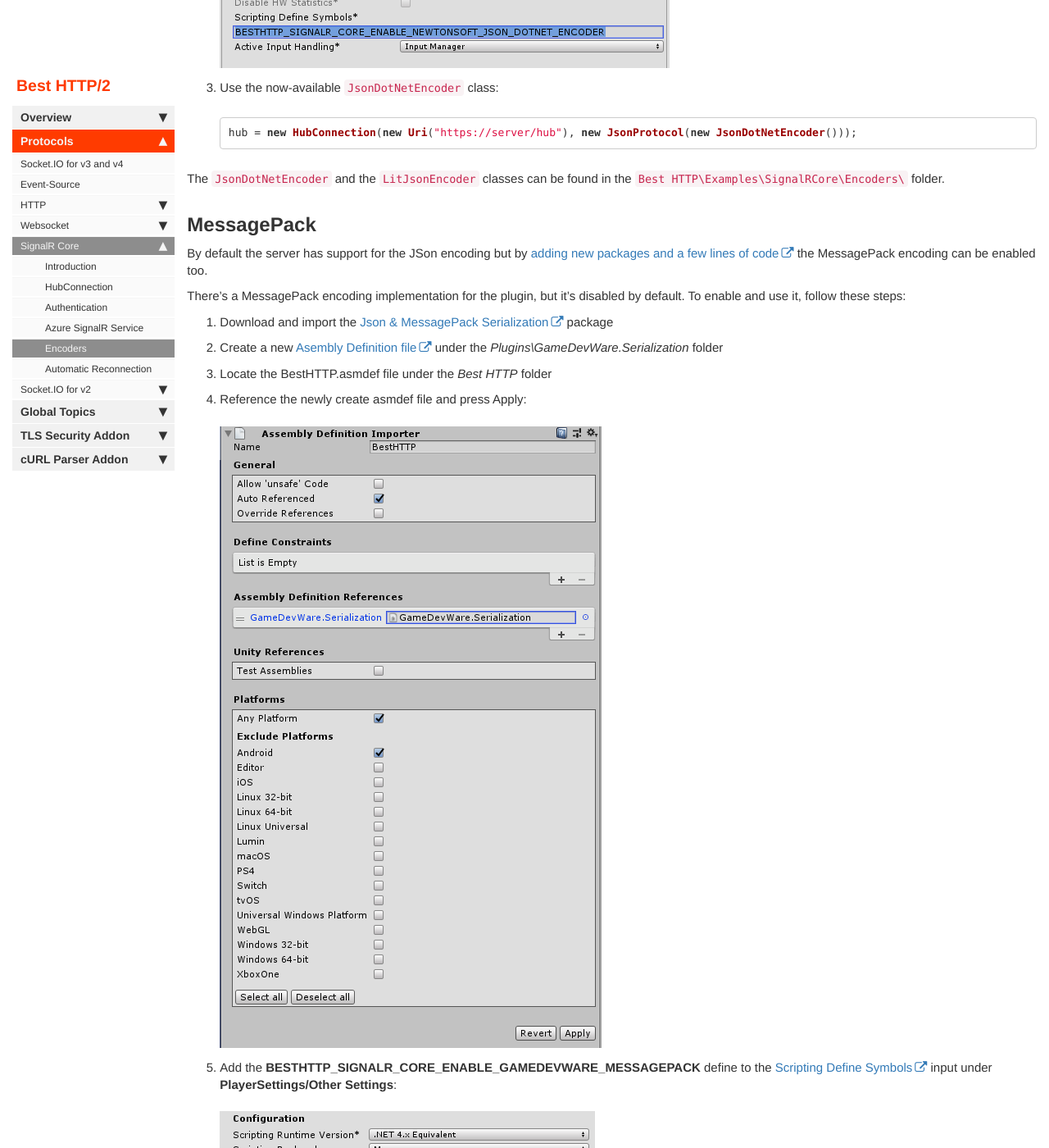
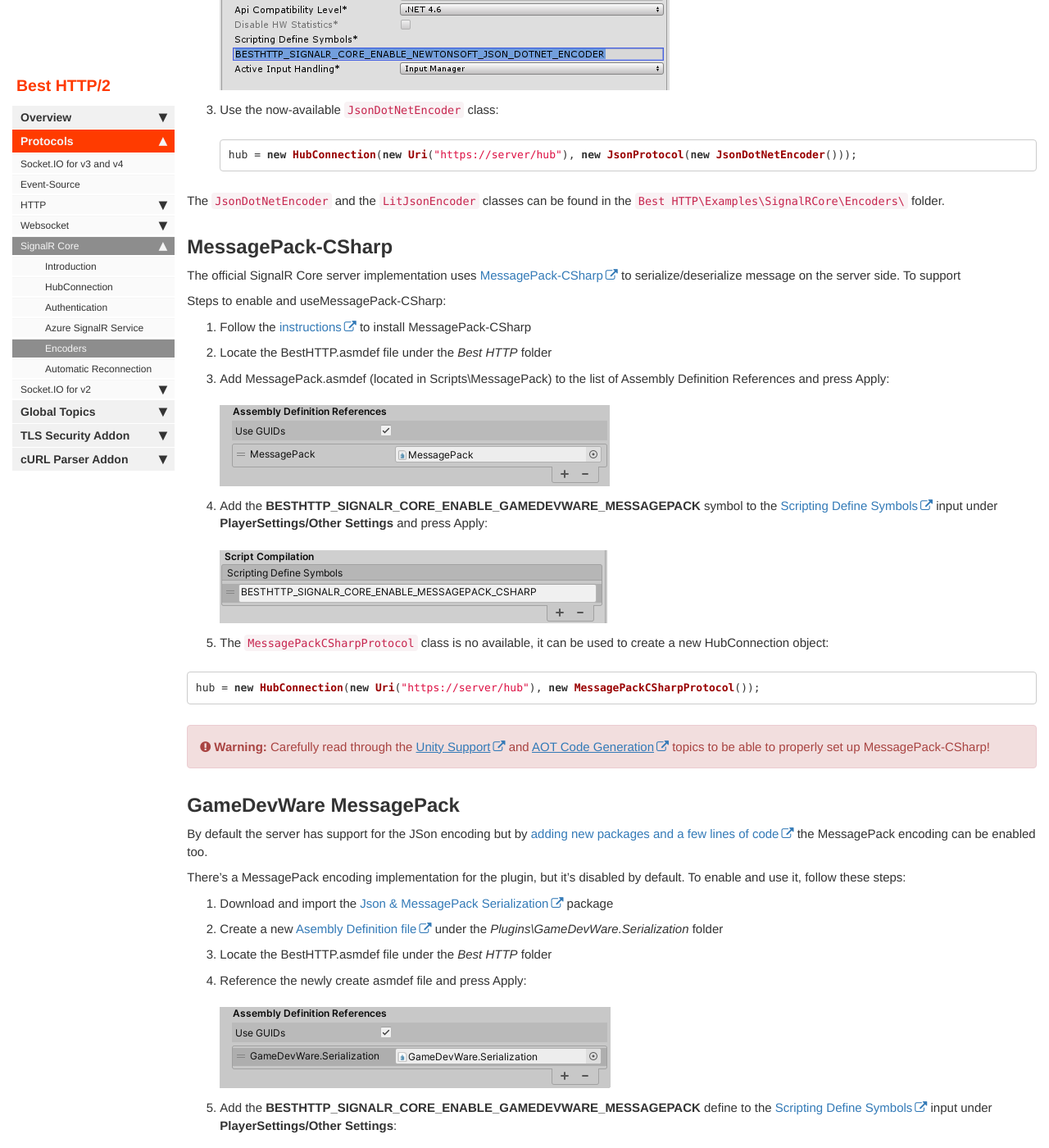
Before and after one commit to Benedicht/BestHTTP-Documentation, a Jekyll site: the page built from pages/best_http2/protocols/signalr_core/Encoders.md, in a window 1280 px wide and 1400 px high, scrolled down 1135 px. Shown: the whole window at 82% size. Built offline with Jekyll 4.4.1, drawn with Linux system fonts in a browser that asks for light colours; comment, search, counter and statistics services are not loaded; some of the changed text lies outside the part shown.

Commit message:
SignalR Core MessagePack-CSharp protocol documentation

````diff
--- a/pages/best_http2/protocols/signalr_core/Encoders.md
+++ b/pages/best_http2/protocols/signalr_core/Encoders.md
@@ -35,7 +35,31 @@
 
 The `JsonDotNetEncoder` and the `LitJsonEncoder` classes can be found in the `Best HTTP\Examples\SignalRCore\Encoders\` folder.
 
-## MessagePack
+## MessagePack-CSharp
+
+The official SignalR Core server implementation uses [MessagePack-CSharp](https://github.com/neuecc/MessagePack-CSharp) to serialize/deserialize message on the server side. To support
+
+Steps to enable and useMessagePack-CSharp:
+
+1. Follow the [instructions](https://github.com/neuecc/MessagePack-CSharp#unity) to install MessagePack-CSharp
+2. Locate the BestHTTP.asmdef file under the *Best HTTP* folder
+3. Add MessagePack.asmdef (located in Scripts\MessagePack\) to the list of Assembly Definition References and press Apply:
+
+	![MessagePack-CSharp_AssemblyDefinition](media/MessagePack-CSharp_AssemblyDefinition.png)
+
+4. Add the **BESTHTTP_SIGNALR_CORE_ENABLE_GAMEDEVWARE_MESSAGEPACK** symbol to the [Scripting Define Symbols](https://docs.unity3d.com/Manual/PlatformDependentCompilation.html) input under **PlayerSettings/Other Settings** and press Apply:
+
+	![MessagePack-CSharp_ScriptingDefineSymbols](media/MessagePack-CSharp_ScriptingDefineSymbols.png)
+
+5. The `MessagePackCSharpProtocol` class is no available, it can be used to create a new HubConnection object:
+
+```csharp
+hub = new HubConnection(new Uri("https://server/hub"), new MessagePackCSharpProtocol());
+```
+
+{% include warning.html content="Carefully read through the [Unity Support](https://github.com/neuecc/MessagePack-CSharp#unity-support) and [AOT Code Generation](https://github.com/neuecc/MessagePack-CSharp#aot-code-generation-support-for-unityxamarin) topics to be able to properly set up MessagePack-CSharp!" %}
+
+## GameDevWare MessagePack
 
 By default the server has support for the JSon encoding but by [adding new packages and a few lines of code](https://docs.microsoft.com/en-us/aspnet/core/signalr/messagepackhubprotocol?view=aspnetcore-3.1) the MessagePack encoding can be enabled too.
 
````
Also changed, not shown: pages/best_http2/protocols/signalr_core/media/BestHTTP_AssemblyDefinition_MessagePack.png, pages/best_http2/protocols/signalr_core/media/MessagePack-CSharp_AssemblyDefinition.png (added), pages/best_http2/protocols/signalr_core/media/MessagePack-CSharp_ScriptingDefineSymbols.png (added).
